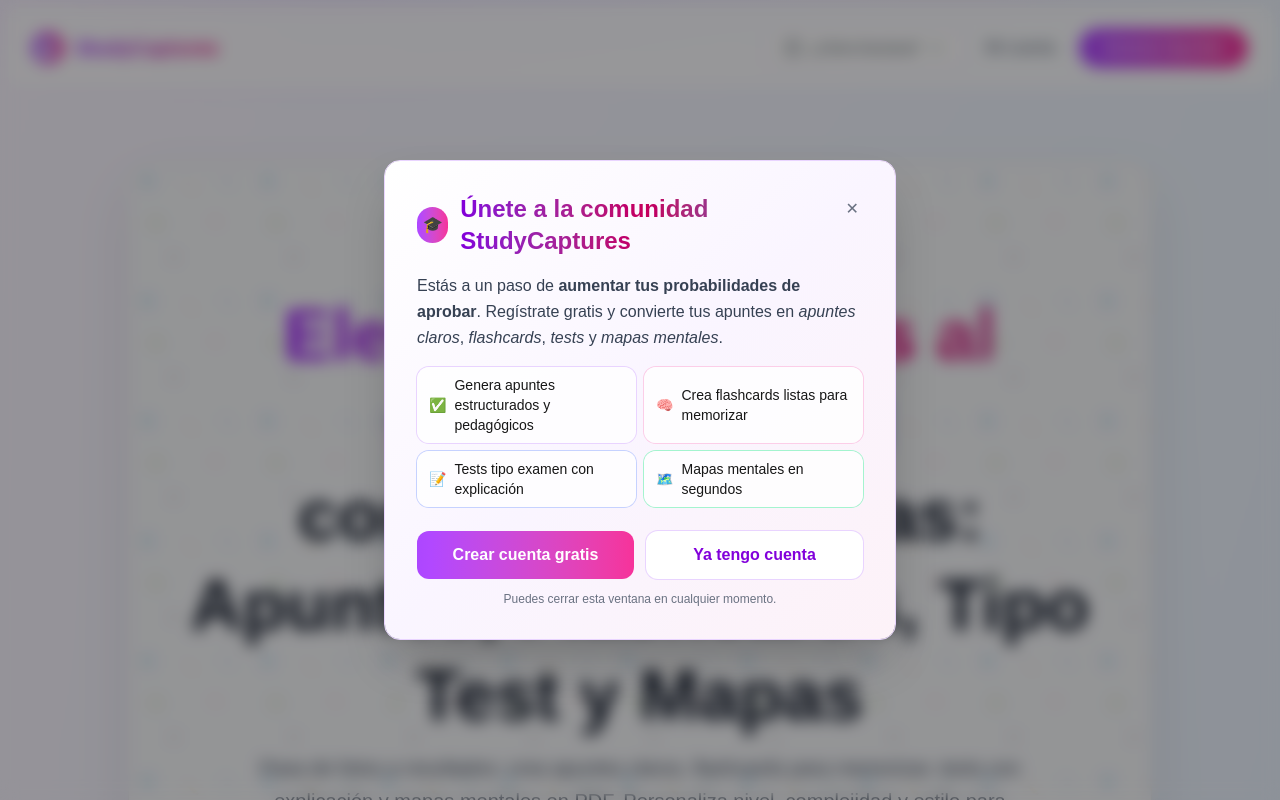
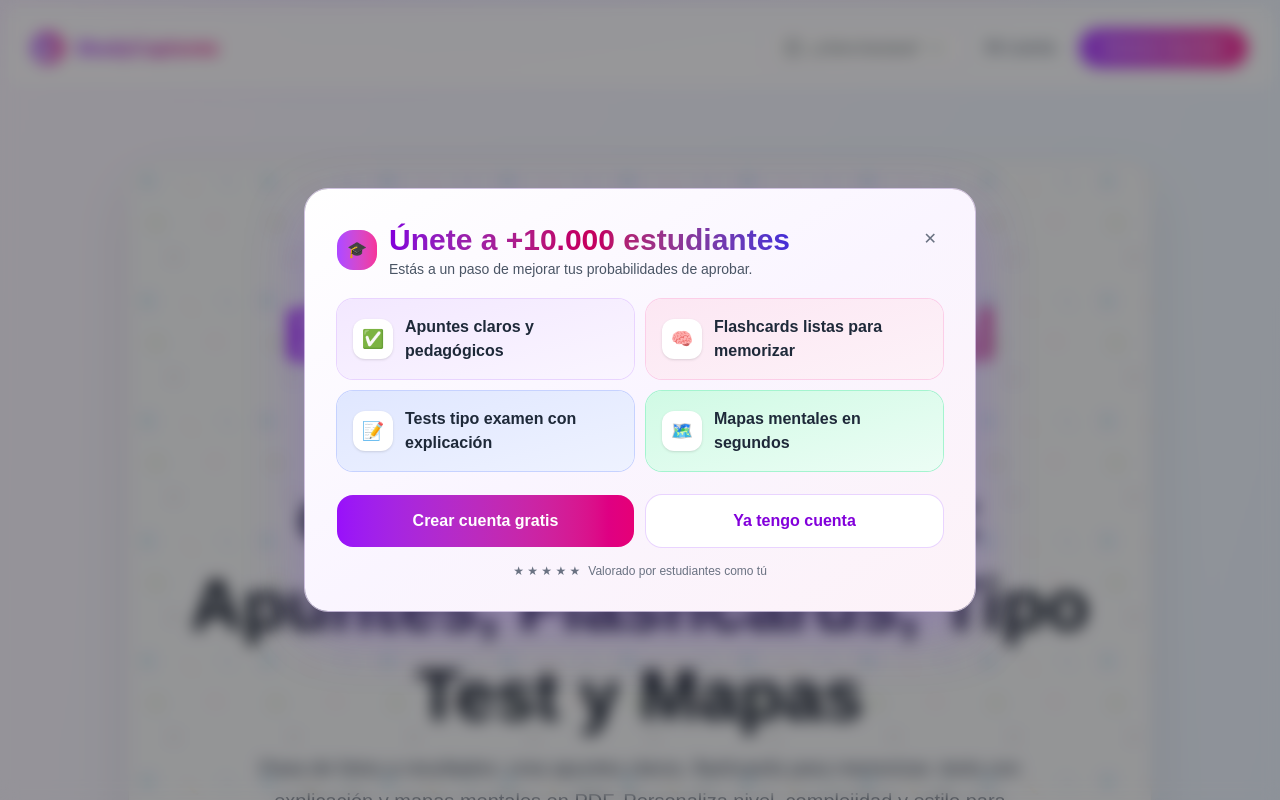
Before and after one commit to MagicFrog1/STUDYCAPTURE-WEB, a Next.js app: page / in a window 1280 px wide. Shown: the top 800 px of the page. Built offline with nearby package versions, Linux system fonts and the light colour scheme; no server answers.

Commit message:
feat(ui): modal de invitaciÃ³n mÃ¡s atractivo con animaciÃ³n, social proof y tarjetas destacadas

```diff
--- a/src/components/AuthInviteModal.tsx
+++ b/src/components/AuthInviteModal.tsx
@@ -7,6 +7,7 @@ import Link from "next/link";
 export default function AuthInviteModal() {
   const [open, setOpen] = useState(false);
   const [loading, setLoading] = useState(true);
+  const [visible, setVisible] = useState(false);
 
   useEffect(() => {
     let mounted = true;
@@ -25,85 +26,133 @@ export default function AuthInviteModal() {
     };
   }, []);
 
-  const close = useCallback(() => setOpen(false), []);
+  useEffect(() => {
+    if (open) {
+      const id = requestAnimationFrame(() => setVisible(true));
+      return () => cancelAnimationFrame(id);
+    } else {
+      setVisible(false);
+    }
+  }, [open]);
+
+  const close = useCallback(() => {
+    setVisible(false);
+    setTimeout(() => setOpen(false), 150);
+  }, []);
 
   if (loading || !open) return null;
 
   return (
-    <div
-      className="fixed inset-0 z-[60] flex items-center justify-center p-4"
-      aria-modal="true"
-      role="dialog"
-    >
+    <div className="fixed inset-0 z-[60] flex items-center justify-center p-4" aria-modal="true" role="dialog">
       <button
         aria-label="Cerrar"
         onClick={close}
-        className="absolute inset-0 bg-black/40 backdrop-blur-sm"
+        className={`absolute inset-0 backdrop-blur-sm transition-opacity duration-200 ${visible ? "bg-black/40 opacity-100" : "bg-black/20 opacity-0"}`}
       />
 
-      <div className="relative w-full max-w-lg rounded-2xl shadow-2xl border border-purple-200 overflow-hidden">
-        <div className="absolute -top-24 -right-20 w-72 h-72 bg-pink-300/30 blur-3xl rounded-full pointer-events-none" />
-        <div className="absolute -bottom-24 -left-20 w-72 h-72 bg-indigo-300/30 blur-3xl rounded-full pointer-events-none" />
+      <div
+        className={`relative w-full max-w-2xl rounded-3xl shadow-[0_20px_60px_rgba(124,58,237,0.25)] border border-purple-200/70 overflow-hidden transition-all duration-200
+        ${visible ? "opacity-100 translate-y-0 scale-100" : "opacity-0 translate-y-3 scale-95"}`}
+      >
+        <div className="absolute -top-24 -right-20 w-80 h-80 bg-pink-300/30 blur-3xl rounded-full pointer-events-none" />
+        <div className="absolute -bottom-24 -left-20 w-80 h-80 bg-indigo-300/30 blur-3xl rounded-full pointer-events-none" />
 
-        <div className="relative bg-gradient-to-br from-white via-purple-50 to-pink-50 p-6 sm:p-8">
+        <div className="relative bg-gradient-to-br from-white via-purple-50 to-pink-50">
+          <div className="px-6 sm:px-8 pt-6 sm:pt-8">
             <div className="flex items-start justify-between">
               <div className="flex items-center gap-3">
-              <div className="size-9 rounded-full bg-gradient-to-r from-purple-500 to-pink-500 flex items-center justify-center text-white">
+                <div className="size-10 rounded-2xl bg-gradient-to-r from-purple-500 to-pink-500 flex items-center justify-center text-white">
                   🎓
                 </div>
-              <h3 className="text-xl sm:text-2xl font-extrabold bg-gradient-to-r from-purple-700 via-pink-700 to-indigo-700 bg-clip-text text-transparent">
-                Únete a la comunidad StudyCaptures
+                <div>
+                  <h3 className="text-2xl sm:text-3xl font-extrabold bg-gradient-to-r from-purple-700 via-pink-700 to-indigo-700 bg-clip-text text-transparent leading-tight">
+                    Únete a +10.000 estudiantes
                   </h3>
+                  <p className="text-sm text-gray-600">Estás a un paso de mejorar tus probabilidades de aprobar.</p>
+                </div>
               </div>
               <button
                 aria-label="Cerrar"
                 onClick={close}
-              className="ml-3 text-gray-500 hover:text-gray-700 p-1 rounded-lg hover:bg-gray-100"
+                className="ml-3 text-gray-500 hover:text-gray-700 p-1.5 rounded-full hover:bg-gray-100"
               >
                 ✕
               </button>
             </div>
+          </div>
 
-          <p className="mt-4 text-gray-700 leading-relaxed">
-            Estás a un paso de <strong>aumentar tus probabilidades de aprobar</strong>.
-            Regístrate gratis y convierte tus apuntes en <em>apuntes claros</em>, <em>flashcards</em>, <em>tests</em> y <em>mapas mentales</em>.
-          </p>
+          <div className="px-6 sm:px-8 mt-5">
+            <div className="grid sm:grid-cols-2 gap-3">
+              <FeatureCard
+                icon="✅"
+                title="Apuntes claros y pedagógicos"
+                color="from-purple-100 to-purple-50 ring-purple-200"
+              />
+              <FeatureCard
+                icon="🧠"
+                title="Flashcards listas para memorizar"
+                color="from-pink-100 to-pink-50 ring-pink-200"
+              />
+              <FeatureCard
+                icon="📝"
+                title="Tests tipo examen con explicación"
+                color="from-indigo-100 to-indigo-50 ring-indigo-200"
+              />
+              <FeatureCard
+                icon="🗺️"
+                title="Mapas mentales en segundos"
+                color="from-emerald-100 to-emerald-50 ring-emerald-200"
+              />
+            </div>
+          </div>
 
-          <ul className="mt-4 grid sm:grid-cols-2 gap-2 text-sm">
-            <li className="flex items-center gap-2 rounded-xl bg-white/80 ring-1 ring-purple-200 px-3 py-2">
-              <span>✅</span> Genera apuntes estructurados y pedagógicos
-            </li>
-            <li className="flex items-center gap-2 rounded-xl bg-white/80 ring-1 ring-pink-200 px-3 py-2">
-              <span>🧠</span> Crea flashcards listas para memorizar
-            </li>
-            <li className="flex items-center gap-2 rounded-xl bg-white/80 ring-1 ring-indigo-200 px-3 py-2">
-              <span>📝</span> Tests tipo examen con explicación
-            </li>
-            <li className="flex items-center gap-2 rounded-xl bg-white/80 ring-1 ring-emerald-200 px-3 py-2">
-              <span>🗺️</span> Mapas mentales en segundos
-            </li>
-          </ul>
-
-          <div className="mt-6 flex flex-col sm:flex-row gap-3">
+          <div className="px-6 sm:px-8 mt-6 pb-6 sm:pb-8">
+            <div className="flex flex-col sm:flex-row gap-3">
               <Link
                 href="/login?mode=signup"
-              className="flex-1 inline-flex items-center justify-center bg-gradient-to-r from-purple-500 to-pink-500 text-white py-3 rounded-xl font-semibold hover:shadow-xl tap-grow"
+                className="flex-1 inline-flex items-center justify-center bg-gradient-to-r from-purple-600 to-pink-600 text-white py-3.5 rounded-2xl font-semibold hover:shadow-xl tap-grow"
               >
                 Crear cuenta gratis
               </Link>
               <Link
                 href="/login"
-              className="flex-1 inline-flex items-center justify-center bg-white text-purple-700 ring-1 ring-purple-200 py-3 rounded-xl font-semibold hover:shadow-md"
+                className="flex-1 inline-flex items-center justify-center bg-white text-purple-700 ring-1 ring-purple-200 py-3.5 rounded-2xl font-semibold hover:shadow-md"
               >
                 Ya tengo cuenta
               </Link>
             </div>
-
-          <p className="mt-3 text-xs text-gray-500 text-center">
-            Puedes cerrar esta ventana en cualquier momento.
-          </p>
+            <div className="mt-4 flex items-center justify-center gap-2 text-xs text-gray-500">
+              <span>★ ★ ★ ★ ★</span>
+              <span>Valorado por estudiantes como tú</span>
+            </div>
+          </div>
         </div>
       </div>
     </div>
   );
 }
+
+function FeatureCard({
+  icon,
+  title,
+  color,
+}: {
+  icon: string;
+  title: string;
+  color: string;
+}) {
+  return (
+    <div
+      className={`group relative rounded-2xl bg-gradient-to-br ${color} ring-1 p-3 sm:p-4 transition-all hover:-translate-y-0.5 hover:shadow-lg`}
+    >
+      <div className="flex items-center gap-3">
+        <div className="shrink-0 w-10 h-10 rounded-xl bg-white shadow-sm flex items-center justify-center text-lg">
+          {icon}
+        </div>
+        <div className="text-sm sm:text-base font-semibold text-gray-800">
+          {title}
+        </div>
+      </div>
+    </div>
+  );
+}
```
Lines whose indentation alone changed are shown as unchanged.
